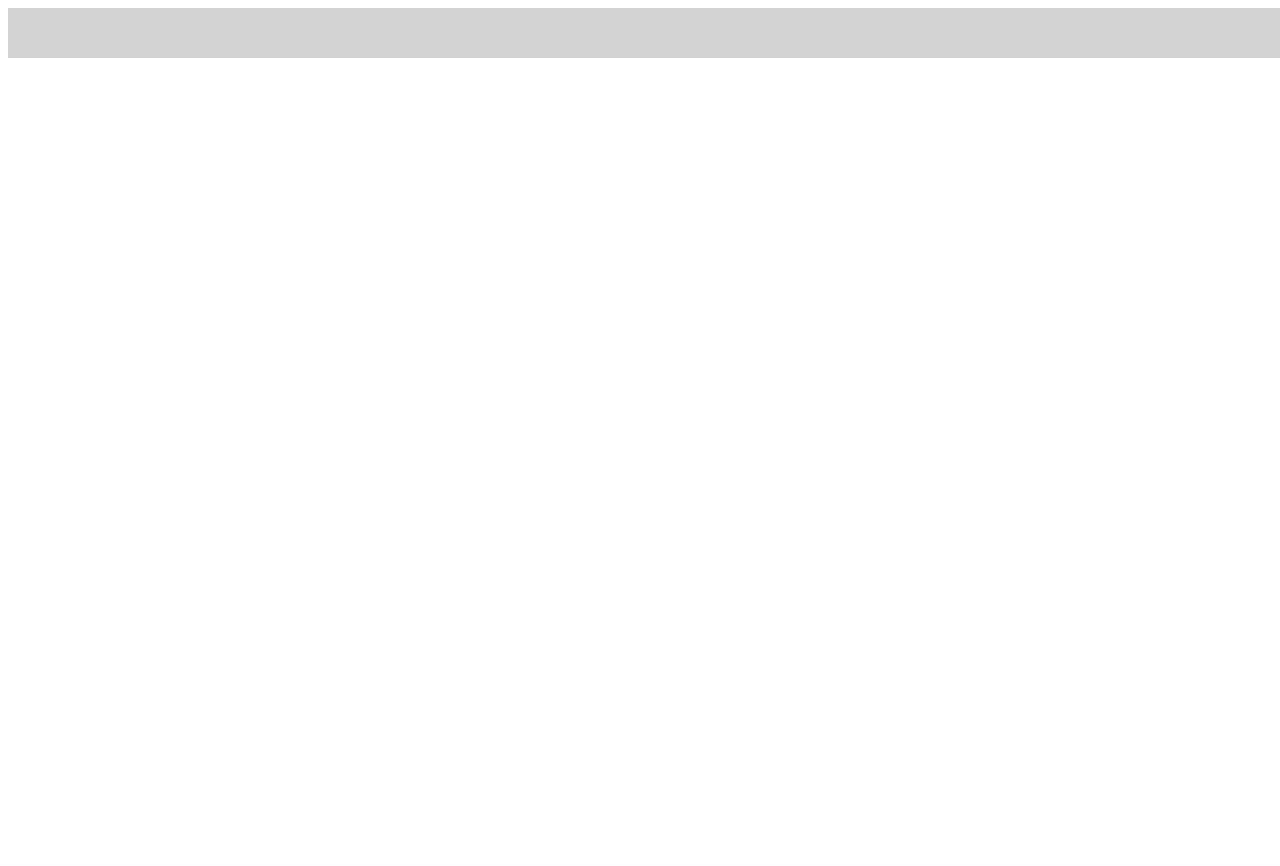
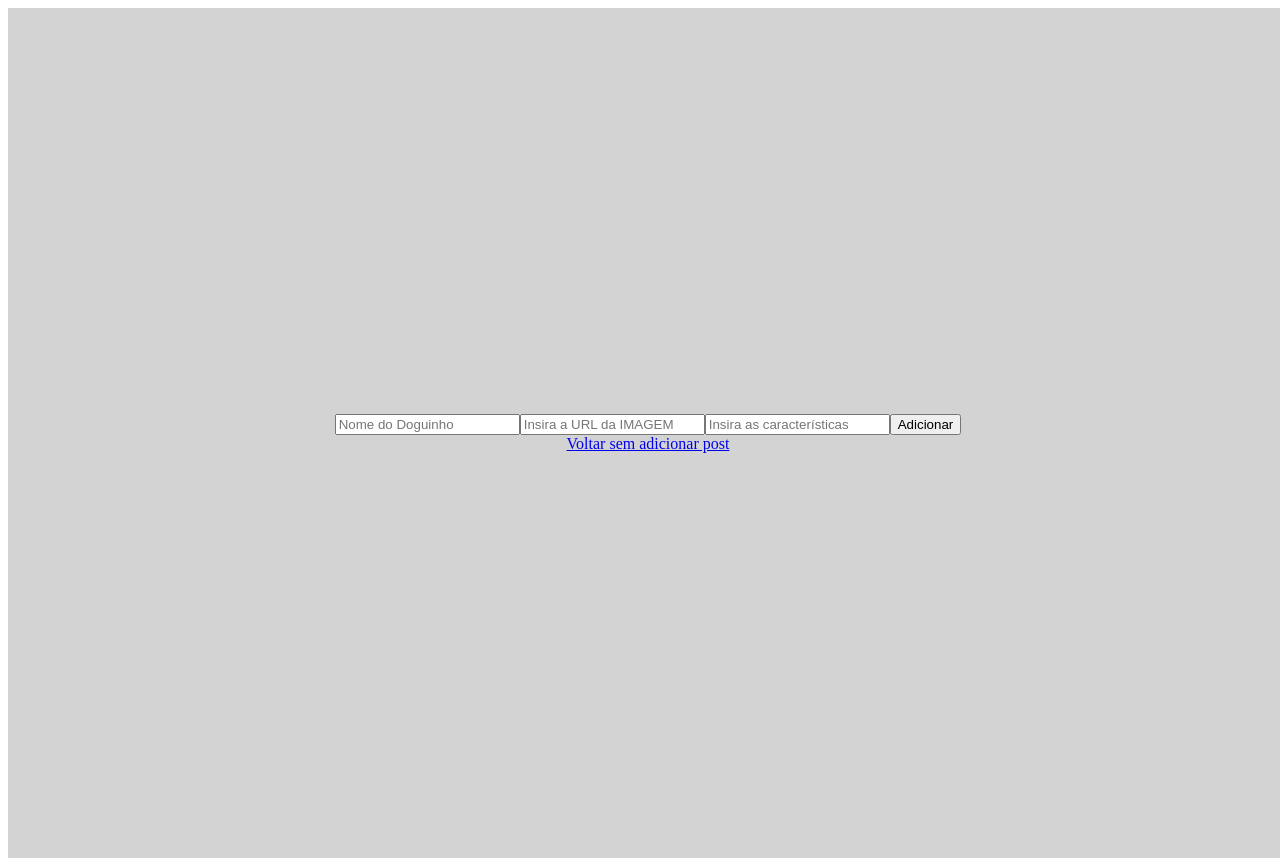
Before and after one commit to nilteras/projeto18-freela-front, a React (Vite) app: page /post-add in a window 1280 px wide. Before the commit this address had no page. Before the commit the page ends 800 px from the top, so only its background shows below. Built offline with nearby package versions, Linux system fonts and the light colour scheme; the HTML template or start-up script is replaced by a standard one.

Commit message:
feat: Connection API route /post posts

```diff
--- a/src/App.jsx
+++ b/src/App.jsx
@@ -26,7 +26,7 @@ function App() {
               <Route path='/signup' element={<SignUp />} />
               <Route path='/home' element={<HomePage />} />
               <Route path='/post/:id' element={<ItenInfo />} />
-              <Route path='/post/add' element={<AddPost />} />
+              <Route path='/post-add' element={<AddPost />} />
               <Route path='/post/edit' element={<ManagePost />} />
             </Routes>
           </UserContext.Provider>
--- a/src/pages/AddPost.jsx
+++ b/src/pages/AddPost.jsx
@@ -1,7 +1,91 @@
-export default function AddPost(){
+import { useContext, useState } from "react"
+import { Link, useNavigate } from "react-router-dom"
+import { TokenContext } from "../context/TokenContext"
+import axios from "axios"
+import styled from 'styled-components'
+
+export default function AddPost() {
+
+    const [nameDog, setNameDog] = useState("")
+    const [image, setImage] = useState("")
+    const [description, setDescription] = useState("")
+    const BaseURL = import.meta.env.VITE_API_URL
+    const navigate = useNavigate()
+    const { token } = useContext(TokenContext)
+
+    function createPost(e) {
+        e.preventDefault()
+        const body = {
+            name_dog: nameDog,
+            image,
+            description
+        }
+
+        const promise = axios.post(`${BaseURL}/posts`, body, {
+            headers:
+                { Authorization: `Bearer ${token}` }
+        })
+        promise.then(res => {
+            console.log(res.data)
+            navigate('/home')
+        })
+        promise.catch(err => {
+            console.log(err)
+            setNameDog('')
+            setImage('')
+            setDescription('')
+          })
+
+
+    }
+
     return (
         <>
-        ADD
+            <SingUpContainer>
+                <form onSubmit={createPost}>
+
+                    <input
+                        name="name"
+                        placeholder="Nome do Doguinho"
+                        type="text"
+                        value={nameDog}
+                        onChange={e => setNameDog(e.target.value)}
+                        required
+                    />
+
+                    <input
+                        name="image"
+                        placeholder="Insira a URL da IMAGEM"
+                        type="text"
+                        value={image}
+                        onChange={e => setImage(e.target.value)}
+                        required
+                    />
+
+                    <input
+                        name="description"
+                        placeholder="Insira as características"
+                        type="text"
+                        value={description}
+                        onChange={e => setDescription(e.target.value)}
+                        required
+                    />
+
+                    <button type="submit">Adicionar</button>
+                </form>
+
+                <Link to={"/home"}>
+                    Voltar sem adicionar post
+                </Link>
+            </SingUpContainer>
         </>
     )
 }
+
+const SingUpContainer = styled.section`
+  height: 100vh;
+  display: flex;
+  flex-direction: column;
+  justify-content: center;
+  align-items: center;
+`
--- a/src/pages/HomePage.jsx
+++ b/src/pages/HomePage.jsx
@@ -19,6 +19,7 @@ export default function HomePage() {
             navigate("/")
             return
         }
+        console.log(token)
         const promise = axios.get(`${BaseURL}/posts`, {
             headers:
                 { Authorization: `Bearer ${token}` }
@@ -30,13 +31,18 @@ export default function HomePage() {
             console.log(err.message)
         })
     }, [])
-    console.log(postInfo)
+
     return (
         <>
             <HomeContainer>
                 <TransactionsContainer>
                     <h1> DOGSTAR </h1>
                     <h1>Olá, {user.name}</h1>
+                    <BotaoADD onClick={() => {
+                        navigate('/post-add')
+                    }}>
+                        <p>+ Adicionar um DogStar</p>
+                    </BotaoADD>
                     {postInfo.map((p) => (
                         <ListItemContainer key={p.id}>
                             <div>
@@ -93,3 +99,9 @@ const ListItemContainer = styled.li`
     height: 60px;
   }
 `
+
+export const BotaoADD = styled.div`
+    background-color: white;
+    width: 180px;
+    height: 30px;
+`
--- a/src/pages/SignIn.jsx
+++ b/src/pages/SignIn.jsx
@@ -28,6 +28,7 @@ export default function SignIn() {
             const {id, name, token} = res.data
             setUser({id, name})
             localStorage.setItem('token', token)
+            console.log(token)
             setToken(token)
             navigate("/home")
         })
--- a/src/pages/SignUp.jsx
+++ b/src/pages/SignUp.jsx
@@ -1,7 +1,8 @@
 import axios from "axios"
-import { useState } from "react"
+import { useContext, useState } from "react"
 import { Link, useNavigate } from "react-router-dom"
 import styled from 'styled-components'
+import { TokenContext } from "../context/TokenContext"
 
 export default function SignUp() {
 
@@ -13,6 +14,7 @@ export default function SignUp() {
     const [confirmPassword, setConfirmPassword] = useState("")
     const BaseURL = import.meta.env.VITE_API_URL
     const navigate = useNavigate()
+    const {token} = useContext(TokenContext)
 
     function createUser(e) {
         e.preventDefault()
```
